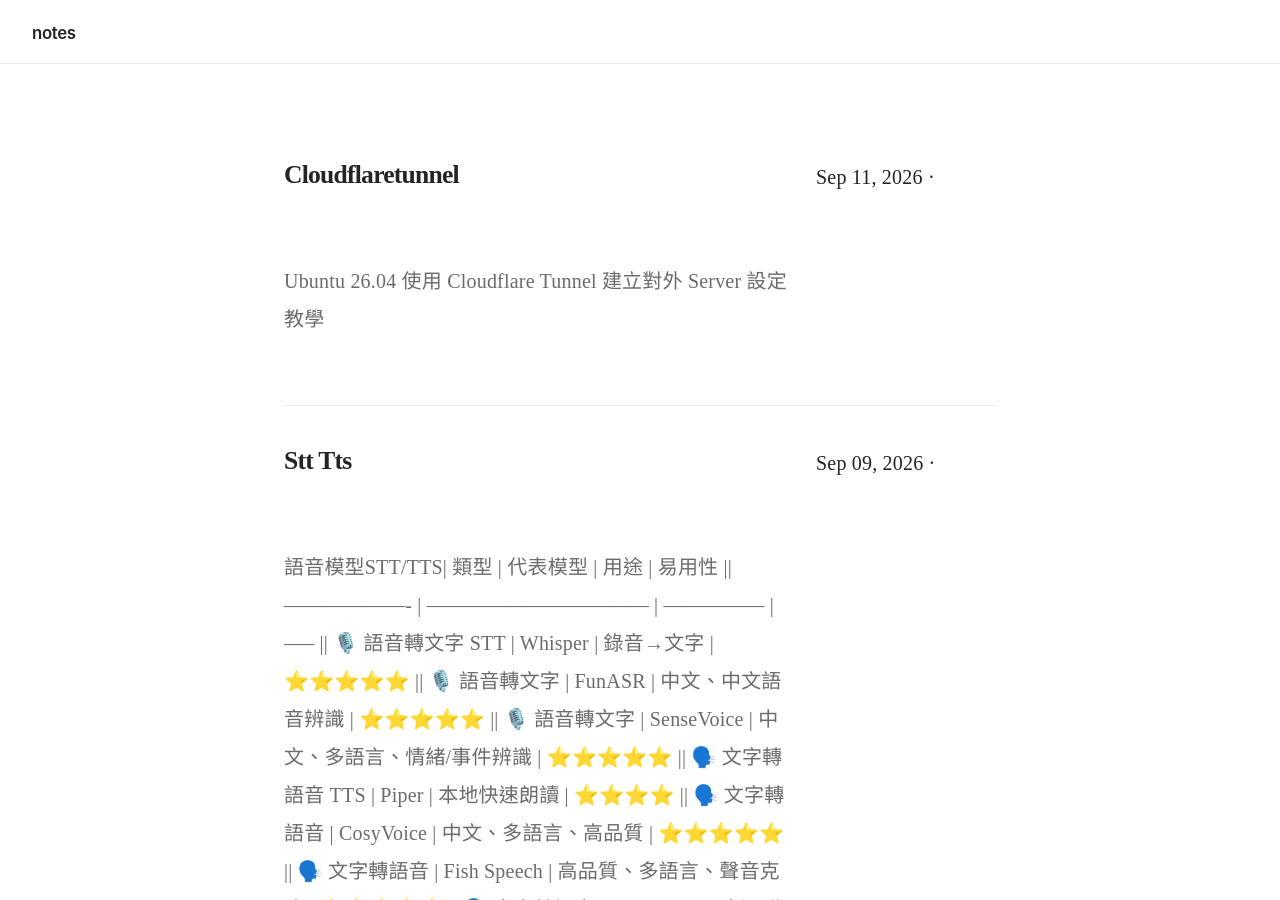
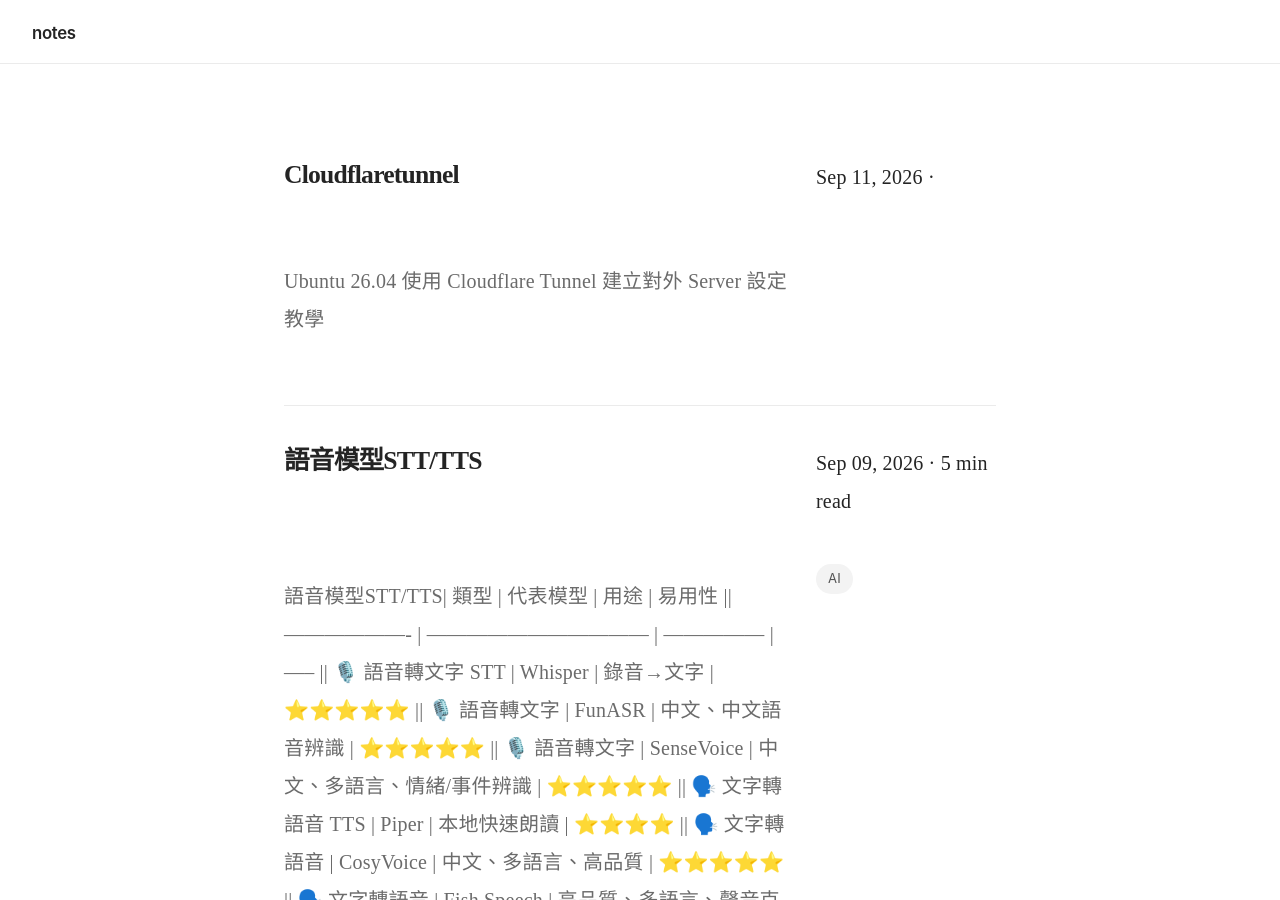
Before and after one commit to linjose/notes, a Jekyll site: the page built from index.html, in a window 1280 px wide and 900 px high. Built offline with Jekyll 4.4.1, drawn with Linux system fonts in a browser that asks for light colours; the list of posts is cut into pages by our own code.

Commit message:
Update 2026-09-09-STT-TTS.md

```diff
--- a/_posts/2026-09-09-STT-TTS.md
+++ b/_posts/2026-09-09-STT-TTS.md
@@ -1,3 +1,11 @@
+---
+layout: post
+title: 語音模型STT/TTS
+date: 2026-09-09
+reading_time: 5 min read
+tags: [AI]
+excerpt:
+---
 
 ### 語音模型STT/TTS
 | 類型                  | 代表模型                              | 用途              | 易用性  |
```
